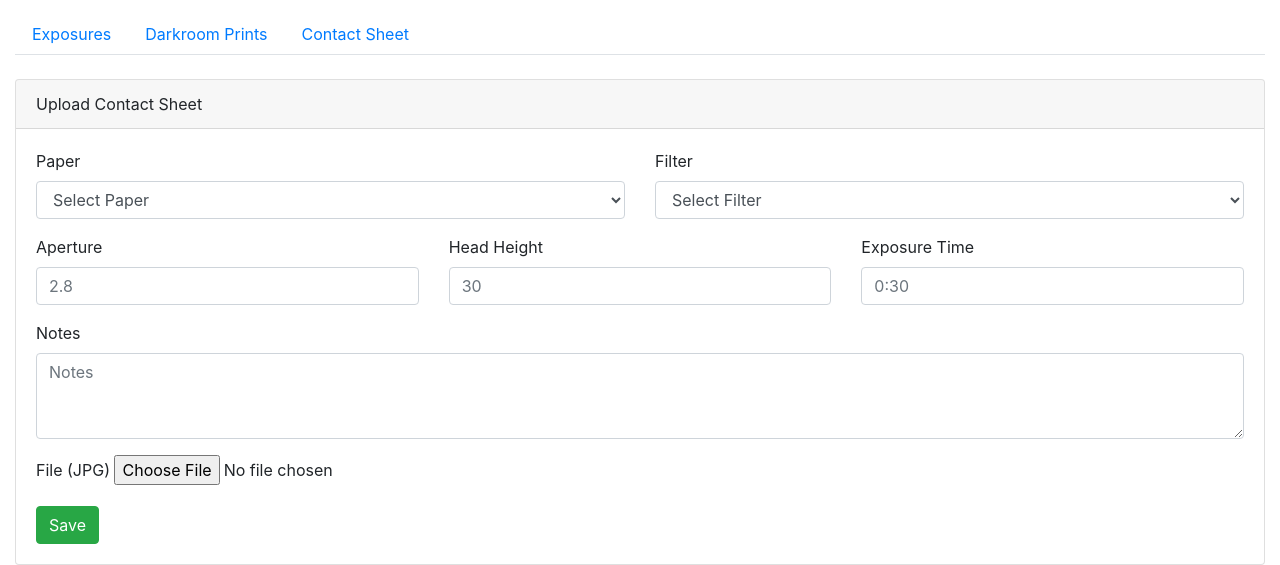
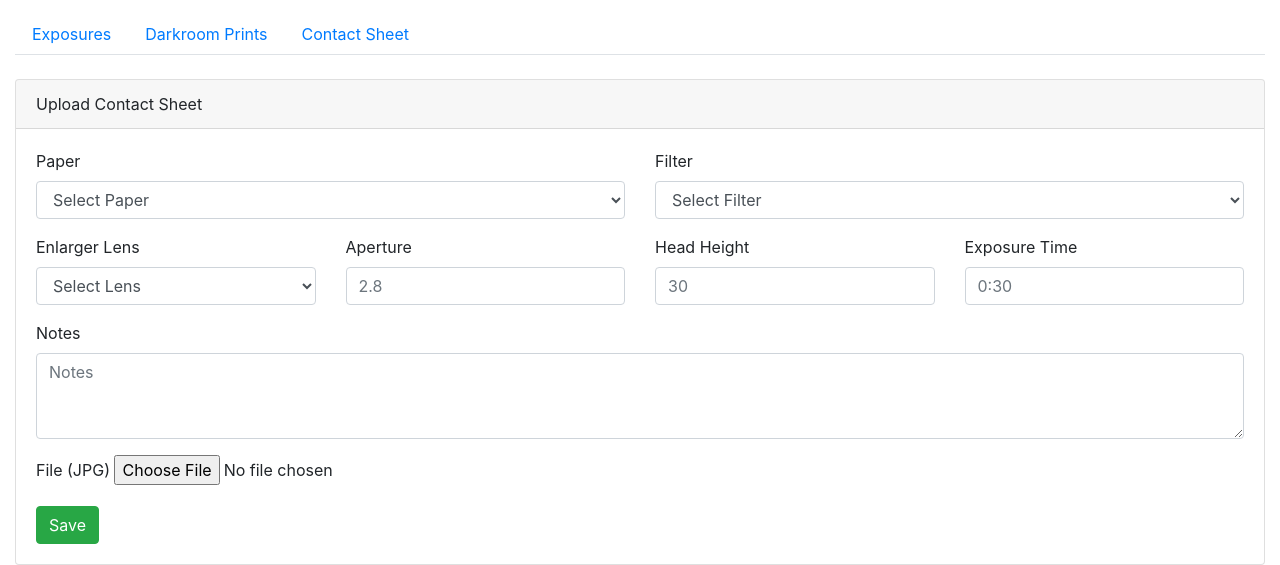
Before and after one commit to m00dawg/filmlog, a Flask app: template filmlog/templates/darkroom/contactsheet.html in a window 1280 px wide. Shown: the part 361-926 px from the top of the page. Run offline with Flask 2, Linux system fonts and the light colour scheme; the template is opened without the code that fills it, so the values that code supplies are empty; parts of the project's set-up code (start-up, migrations or seed data) failed here and were passed over; some libraries are stand-ins or nearby versions.

Commit message:
ContactSheets nwo have lensest

```diff
--- a/database/schema.sql
+++ b/database/schema.sql
@@ -214,12 +214,14 @@ CREATE TABLE ContactSheets(
     fileID INT UNSIGNED DEFAULT NULL,
     paperID TINYINT UNSIGNED DEFAULT NULL,
     paperFilterID TINYINT UNSIGNED DEFAULT NULL,
+    enlargerLensID TINYINT UNSIGNED DEFAULT NULL,
     aperture decimal(3,1) DEFAULT NULL,
     headHeight TINYINT UNSIGNED,
     exposureTime SMALLINT UNSIGNED NOT NULL,
     notes TEXT DEFAULT NULL,
     PRIMARY KEY (filmID, userID),
-    CONSTRAINT ContactSheets_Files_fk FOREIGN KEY (userID, fileID) REFERENCES Files (userID, fileID)
+    CONSTRAINT ContactSheets_Files_fk FOREIGN KEY (userID, fileID) REFERENCES Files (userID, fileID),
+    CONSTRAINT ContactSheets_EnlargerLenses_fk FOREIGN KEY (userID, enlargerLensID) REFERENCES EnlargerLenses (userID, enlargerLensID) ON DELETE CASCADE ON UPDATE CASCADE
 ) ENGINE='InnoDB';
 
 CREATE TABLE Prints (
--- a/filmlog/templates/darkroom/contactsheet.html
+++ b/filmlog/templates/darkroom/contactsheet.html
@@ -21,7 +21,8 @@
             </td>
           </tr>
           <tr><th>Filter</th><td>{{ contactSheet.paperFilterName }}</td></tr>
-          <tr><th>F-stop</th><td>{{ contactSheet.aperture }}</td></tr>
+          <tr><th>Lens</th><td>{{ contactSheet.lens }}</td></tr>
+          <tr><th>Aperture</th><td>{{ contactSheet.aperture }}</td></tr>
           <tr>
               <th>Height</th>
               <td>
@@ -86,15 +87,24 @@
         </div>
       </div>
       <div class="form-group row">
-        <div class="col-sm-4">
+        <div class="col-sm-3">
+          <label>Enlarger Lens</label><br />
+          <select class="form-control" name="enlargerLensID">
+              <option value=''>Select Lens</option>
+              {% for lens in enlargerLenses %}
+                <option value="{{ lens.enlargerLensID }}">{{ lens.name }}</option>
+              {% endfor %}
+          </select>
+        </div>
+        <div class="col-sm-3">
           <label>Aperture</label>
           <input class="form-control" type="text" name="aperture" placeholder="2.8">
         </div>
-        <div class="col-sm-4">
+        <div class="col-sm-3">
           <label>Head Height</label>
           <input class="form-control" type="text" name="headHeight" placeholder="30">
         </div>
-        <div class="col-sm-4">
+        <div class="col-sm-3">
           <label>Exposure Time</label>
           <input class="form-control" type="text" name="exposureTime" placeholder="0:30">
         </div>
```
Also changed, not shown: filmlog/darkroom.py (+12 -5 lines).
